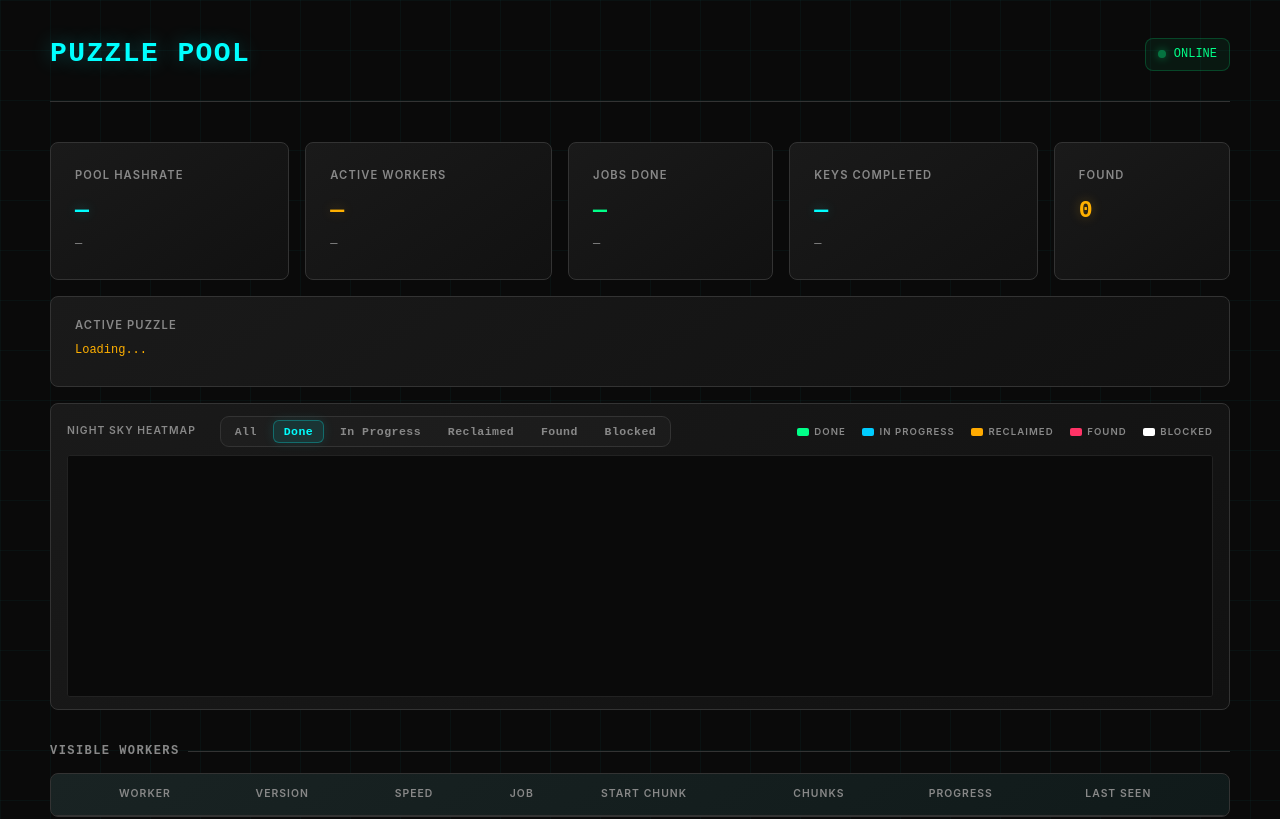
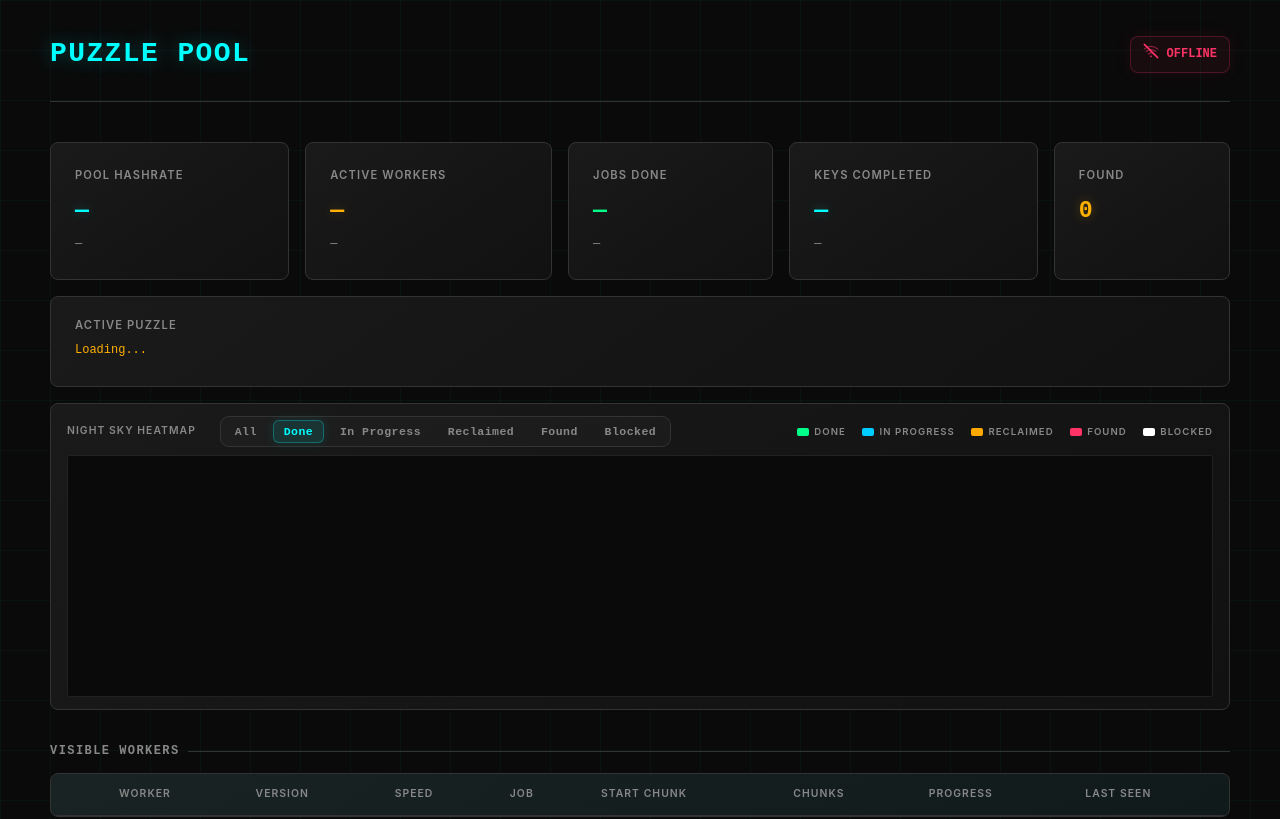
Before and after one commit to martchouk/puzzpool, a website built with Vite: page frontend/index.html in a window 1280 px wide. Shown: the top 819 px of the page. Built offline with nearby package versions, Linux system fonts and the light colour scheme; files whose address does not match are found by name.

Commit message:
Fix dashboard backend status badge

```diff
--- a/frontend/index.html
+++ b/frontend/index.html
@@ -76,20 +76,67 @@
             gap: 0.5rem;
             font-family: var(--font-mono);
             font-size: 0.75rem;
+            font-weight: 700;
+            border-radius: var(--radius);
+            padding: 0.375rem 0.75rem;
+            transition: var(--transition);
+        }
+
+        .status-badge.is-online {
             color: var(--accent-green);
             background: rgba(0,255,136,0.06);
             border: 1px solid rgba(0,255,136,0.2);
-            border-radius: var(--radius);
-            padding: 0.375rem 0.75rem;
+            box-shadow: 0 0 18px rgba(0,255,136,0.08);
         }
 
-        .status-dot {
-            width: 0.5rem;
-            height: 0.5rem;
-            background: var(--accent-green);
-            border-radius: 50%;
-            box-shadow: 0 0 8px var(--accent-green);
-            animation: pulse 2s ease-in-out infinite;
+        .status-badge.is-offline {
+            color: var(--accent-red);
+            background: rgba(255,51,102,0.06);
+            border: 1px solid rgba(255,51,102,0.24);
+            box-shadow: 0 0 18px rgba(255,51,102,0.08);
+        }
+
+        .status-icon {
+            width: 1rem;
+            height: 1rem;
+            flex: 0 0 1rem;
+            stroke: currentColor;
+            fill: none;
+            stroke-width: 2;
+            stroke-linecap: round;
+            stroke-linejoin: round;
+            overflow: visible;
+        }
+
+        .status-icon-core {
+            fill: currentColor;
+            stroke: none;
+        }
+
+        .status-badge.is-online .status-icon-wave {
+            opacity: 0.35;
+            animation: wifiWavePulse 1.8s ease-in-out infinite;
+        }
+
+        .status-badge.is-online .status-icon-wave.wave-2 {
+            animation-delay: 0.12s;
+        }
+
+        .status-badge.is-online .status-icon-wave.wave-3 {
+            animation-delay: 0.24s;
+        }
+
+        .status-badge.is-online .status-icon-core {
+            animation: pulse 1.8s ease-in-out infinite;
+            filter: drop-shadow(0 0 4px rgba(0,255,136,0.55));
+        }
+
+        .status-badge.is-offline .status-icon-wave {
+            opacity: 0.5;
+        }
+
+        .status-badge.is-offline .status-icon-slash {
+            stroke-width: 2.3;
         }
 
         .stat-grid {
@@ -527,6 +574,11 @@
             .puzzle-status-link:hover .puzzle-status-chip {
                 transform: none;
             }
+
+            .status-badge .status-icon-wave,
+            .status-badge .status-icon-core {
+                animation: none !important;
+            }
         }
 
         .api-table tr + tr td {
@@ -855,6 +907,7 @@
         }
 
         @keyframes pulse { 0%, 100% { opacity: 1; } 50% { opacity: 0.4; } }
+        @keyframes wifiWavePulse { 0%, 100% { opacity: 0.25; } 50% { opacity: 1; } }
 
         @media (max-width: 900px) {
             .api-table-label {
@@ -887,7 +940,10 @@
         <div class="header">
             <h1>PUZZLE POOL</h1>
             <span id="stage-label" style="display:none;position:absolute;left:50%;transform:translateX(-50%);font-family:var(--font-mono);font-size:0.8rem;font-weight:700;color:var(--accent-red);letter-spacing:0.05em;">/TEST SYSTEM/</span>
-            <div class="status-badge"><div class="status-dot"></div>ONLINE</div>
+            <div id="backend-status" class="status-badge is-offline" role="status" aria-live="polite">
+                <span id="backend-status-icon" aria-hidden="true"></span>
+                <span id="backend-status-label">OFFLINE</span>
+            </div>
         </div>
 
         <div id="ks-nav" style="display:none">
--- a/frontend/src/dashboard.ts
+++ b/frontend/src/dashboard.ts
@@ -27,6 +27,7 @@ let pendingActivateId: number | null = null;
 let lastPuzzles: (PuzzleListEntry & { active: boolean | number })[] = [];
 let selectedId: number | null = null;
 let stageSet = false;
+type BackendStatus = 'online' | 'offline';
 
 // ── Stable DOM references ─────────────────────────────────────────────────────
 
@@ -40,8 +41,57 @@ const allocCanvases = {
   residue: document.getElementById('alloc-residue-canvas') as HTMLCanvasElement,
 };
 const gapMetricsEl = document.getElementById('alloc-gap-metrics')!;
+const backendStatusEl = document.getElementById('backend-status')!;
+const backendStatusIconEl = document.getElementById('backend-status-icon')!;
+const backendStatusLabelEl = document.getElementById('backend-status-label')!;
 
 // ── Helpers ───────────────────────────────────────────────────────────────────
+
+function svgEl(tag: string): SVGElement {
+  return document.createElementNS('http://www.w3.org/2000/svg', tag);
+}
+
+function buildBackendStatusIcon(state: BackendStatus): SVGSVGElement {
+  const svg = svgEl('svg') as SVGSVGElement;
+  svg.setAttribute('class', 'status-icon');
+  svg.setAttribute('viewBox', '0 0 24 24');
+  svg.setAttribute('fill', 'none');
+  svg.setAttribute('aria-hidden', 'true');
+
+  const makePath = (d: string, cls: string): SVGPathElement => {
+    const path = svgEl('path') as SVGPathElement;
+    path.setAttribute('d', d);
+    path.setAttribute('class', cls);
+    return path;
+  };
+
+  const makeCircle = (cx: string, cy: string, r: string, cls: string): SVGCircleElement => {
+    const circle = svgEl('circle') as SVGCircleElement;
+    circle.setAttribute('cx', cx);
+    circle.setAttribute('cy', cy);
+    circle.setAttribute('r', r);
+    circle.setAttribute('class', cls);
+    return circle;
+  };
+
+  svg.appendChild(makePath('M2 8.82a15 15 0 0 1 20 0', 'status-icon-wave wave-1'));
+  svg.appendChild(makePath('M5 12.859a10 10 0 0 1 14 0', 'status-icon-wave wave-2'));
+  svg.appendChild(makePath('M8.5 16.429a5 5 0 0 1 7 0', 'status-icon-wave wave-3'));
+  svg.appendChild(makeCircle('12', '20', '1.25', 'status-icon-core'));
+
+  if (state === 'offline') {
+    svg.appendChild(makePath('M2 2l20 20', 'status-icon-slash'));
+  }
+
+  return svg;
+}
+
+function setBackendStatus(state: BackendStatus): void {
+  backendStatusEl.classList.toggle('is-online', state === 'online');
+  backendStatusEl.classList.toggle('is-offline', state === 'offline');
+  backendStatusLabelEl.textContent = state === 'online' ? 'ONLINE' : 'OFFLINE';
+  backendStatusIconEl.replaceChildren(buildBackendStatusIcon(state));
+}
 
 function getFilteredChunks(): ChunkVis[] {
   const nonBlocked = chunksVis.filter(c => c.st !== 'blocked');
@@ -306,6 +356,7 @@ function initHilLayerFilter(): void {
 async function updateDashboard(): Promise<void> {
   try {
     const data = await fetchStats(selectedId);
+    setBackendStatus('online');
 
     applyStage(data.stage);
     renderKeyspaceTabs(data.puzzles ?? []);
@@ -488,6 +539,7 @@ async function updateDashboard(): Promise<void> {
       </tr>`).join('');
     }
   } catch (e) {
+    setBackendStatus('offline');
     console.error(e);
   }
 }
@@ -537,6 +589,7 @@ new ResizeObserver(() => {
 // ── Entry point ───────────────────────────────────────────────────────────────
 
 requestAnimationFrame(() => {
+  setBackendStatus('offline');
   initAllocatorGenerationFilter();
   initHmLayerFilter();
   initHilLayerFilter();
```
Also changed, not shown: frontend/src/accessibility.test.ts (+11 -0 lines).
